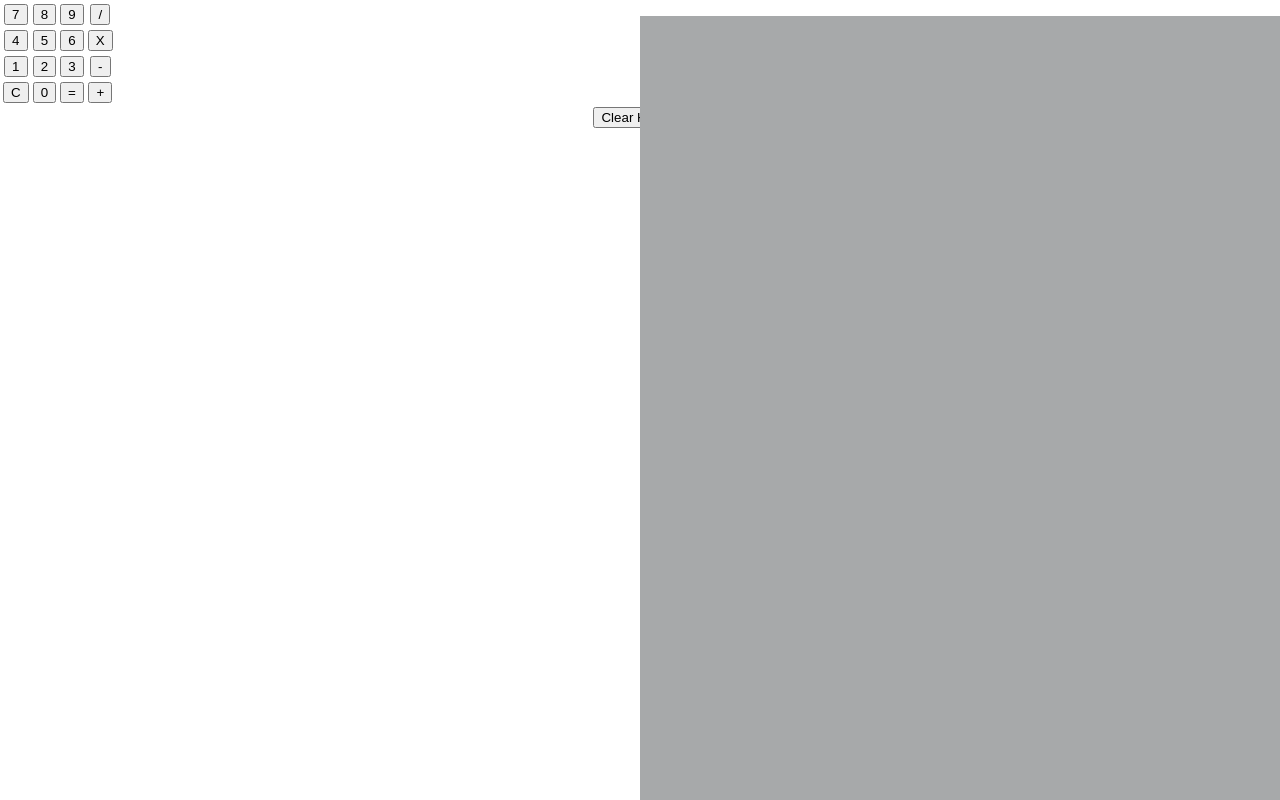
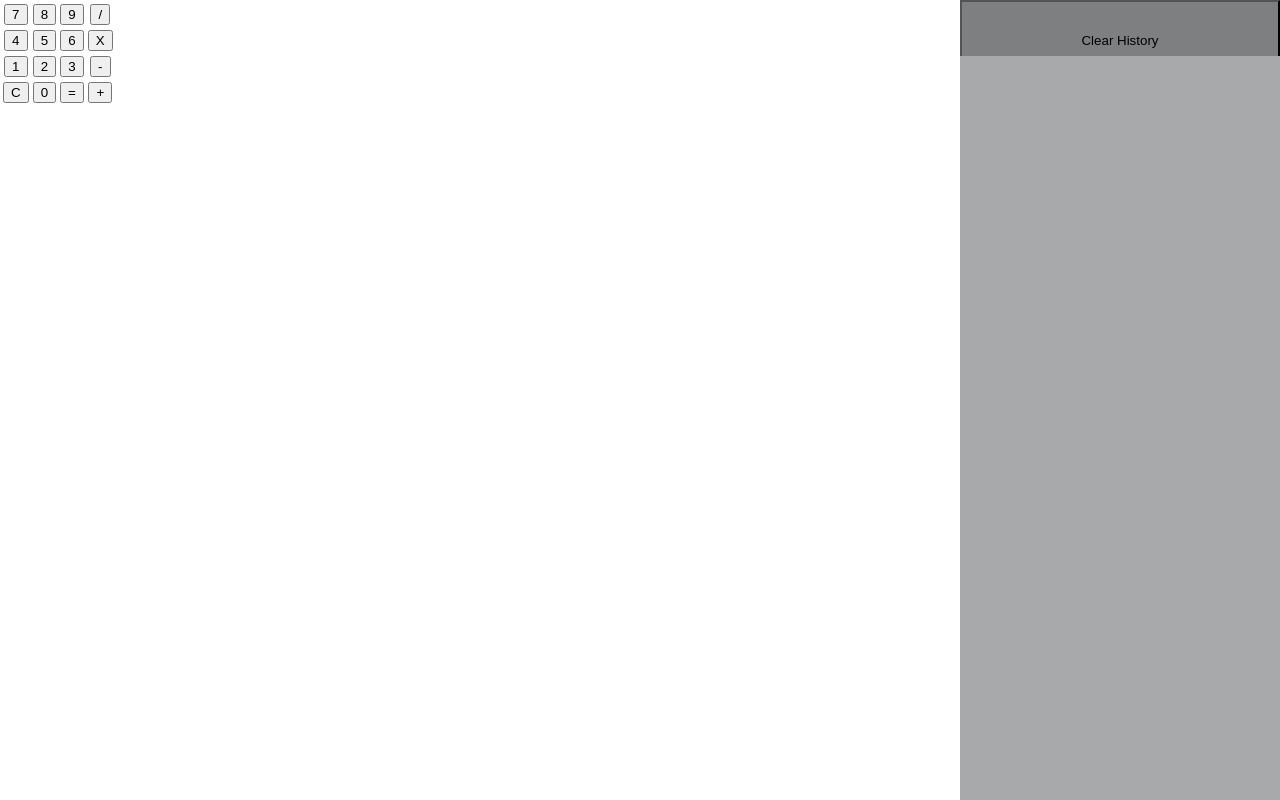
Before and after one commit to JoshuaWatson7024/CalculatorApp, a React (Create React App) app: page / in a window 1280 px wide. Built offline with nearby package versions, Linux system fonts and the light colour scheme.

Commit message:
Formatted History sidebar and button

```diff
--- a/src/App.tsx
+++ b/src/App.tsx
@@ -128,7 +128,7 @@ function App(): JSX.Element {
     <div className="App">
       <Display text={display}></Display>
       <ButtonTable change={change} clear={clear} solve={solve} operate={operate} disp={display}></ButtonTable>
-      <button onClick = {() => clearHistory()}>Clear History</button>
+      <button className = "clearHist" onClick = {() => clearHistory()}>Clear History</button>
       <ol className = "sidebar">{hist}</ol>
     </div>
   );
--- a/src/index.css
+++ b/src/index.css
@@ -15,9 +15,19 @@ code {
 .sidebar{
   background: rgb(167, 169, 170);
   position: fixed;
-  top: 0;
-  left: 50%;
-  width: 50%;
-  height: 100%;
+  top: 5%;
+  left: 75%;
+  width: 25%;
+  height: 95%;
   transition: all 0.5s ease;
 }
+
+.clearHist{
+  background: rgb(126, 127, 128);
+  position: fixed;
+  top: 0%;
+  left: 75%;
+  width: 25%;
+  height: 10%;
+  transition: all 0.5s ease;
+}
```
